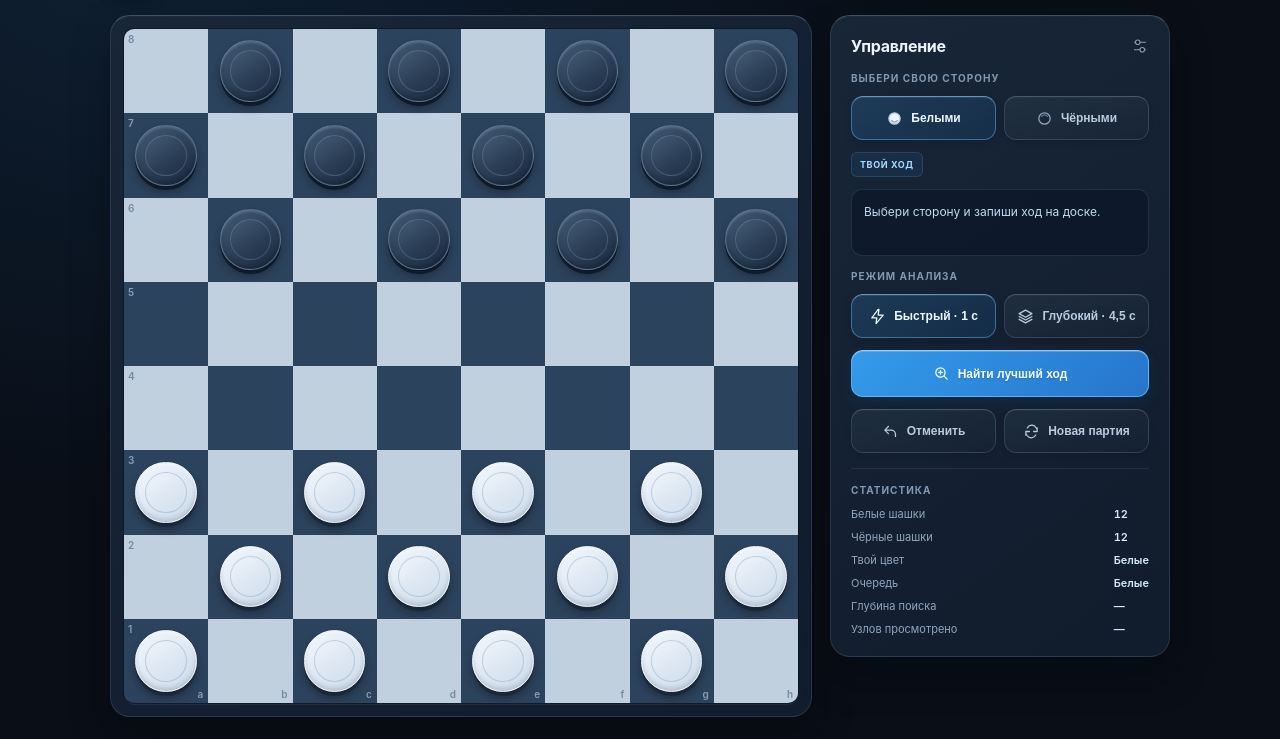
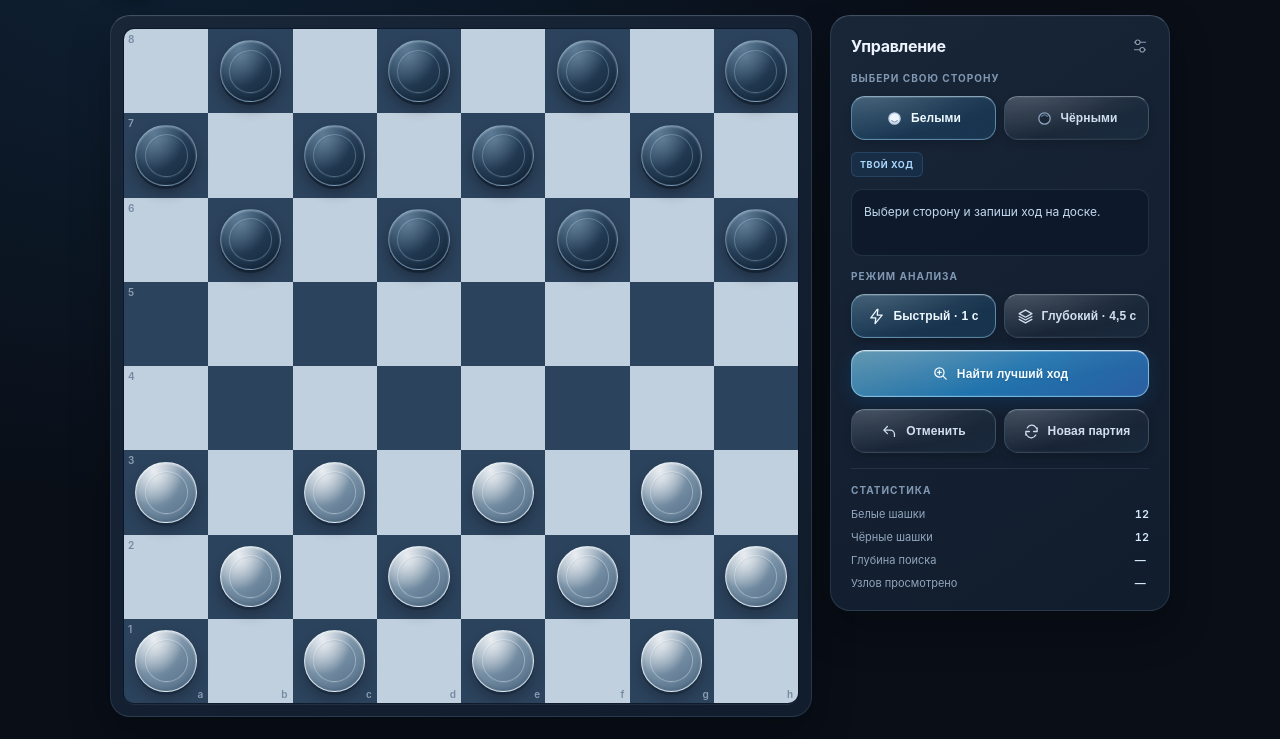
Before and after one commit to mapkee/best-analizator, a plain HTML site: page index.html in a window 1280 px wide. Shown: the part 65-804 px from the top of the page. Drawn offline with Linux system fonts and the light colour scheme.

Commit message:
Give checkers a smoked crystal finish and refine glass buttons

```diff
--- a/index.html
+++ b/index.html
@@ -25,7 +25,7 @@ header{text-align:center;margin:0 0 15px}.logo{font-size:clamp(25px,5vw,40px);fo
 @keyframes breathe{50%{opacity:.35}}
 @media(prefers-reduced-motion:reduce){.status.analyzing:before{animation:none}}
 .choice,.btn{display:flex;align-items:center;justify-content:center;gap:8px}.icon{width:20px;height:20px;flex:0 0 20px}.choice:focus-visible,.btn:focus-visible{outline:2px solid #93c5fd;outline-offset:3px}#fastMode,#deepMode{font-size:12px;padding:11px 6px}
-</style><link rel="stylesheet" href="ui.css?v=5"></head>
+</style><link rel="stylesheet" href="ui.css?v=6"></head>
 <body>
 <header class="compact-header">
  <div class="compact-brand"><img class="app-mark" src="docs/bot-avatar.png" alt="Аватарка бота"><div><h1>На шаг впереди</h1><p>Читы для шашек</p></div></div>
@@ -41,7 +41,7 @@ header{text-align:center;margin:0 0 15px}.logo{font-size:clamp(25px,5vw,40px);fo
   <div class="choices" role="group" aria-label="Время анализа"><button class="choice active" id="fastMode" aria-pressed="true"><svg class="icon" viewBox="0 0 24 24" fill="none" stroke="currentColor" stroke-width="1.8" stroke-linecap="round" stroke-linejoin="round" aria-hidden="true"><path d="m13 2-9 12h7l-1 8 10-12h-7l1-8Z"/></svg>Быстрый · 1 с</button><button class="choice" id="deepMode" aria-pressed="false"><svg class="icon" viewBox="0 0 24 24" fill="none" stroke="currentColor" stroke-width="1.8" stroke-linecap="round" stroke-linejoin="round" aria-hidden="true"><path d="m12 3 9 5-9 5-9-5 9-5ZM3 12l9 5 9-5M3 16l9 5 9-5"/></svg>Глубокий · 4,5 с</button></div>
   <button class="btn primary" id="hintBtn"><svg class="icon" viewBox="0 0 24 24" fill="none" stroke="currentColor" stroke-width="1.8" stroke-linecap="round" stroke-linejoin="round" aria-hidden="true"><circle cx="10.5" cy="10.5" r="6.5"/><path d="m16 16 4 4M8 10.5h5m-2.5-2.5v5"/></svg>Найти лучший ход</button>
   <div class="btnrow"><button class="btn" id="undoBtn"><svg class="icon" viewBox="0 0 24 24" fill="none" stroke="currentColor" stroke-width="1.8" stroke-linecap="round" stroke-linejoin="round" aria-hidden="true"><path d="m9 5-5 5 5 5M4 10h9a6 6 0 0 1 6 6v3"/></svg>Отменить</button><button class="btn" id="newBtn"><svg class="icon" viewBox="0 0 24 24" fill="none" stroke="currentColor" stroke-width="1.8" stroke-linecap="round" stroke-linejoin="round" aria-hidden="true"><path d="M20 7v5h-5M4 17v-5h5M6 7a7 7 0 0 1 12-1l2 3M4 15l2 3a7 7 0 0 0 12-1"/></svg>Новая партия</button></div>
-  <section class="position-stats" aria-label="Статистика позиции"><div class="pt">СТАТИСТИКА</div><div class="stats"><span>Белые шашки</span><b id="wc">12</b><span>Чёрные шашки</span><b id="bc">12</b><span>Твой цвет</span><b id="mySide">Белые</b><span>Очередь</span><b id="whose">Белые</b><span>Глубина поиска</span><b id="depth">—</b><span>Узлов просмотрено</span><b id="nodes">—</b></div>
+  <section class="position-stats" aria-label="Статистика позиции"><div class="pt">СТАТИСТИКА</div><div class="stats"><span>Белые шашки</span><b id="wc">12</b><span>Чёрные шашки</span><b id="bc">12</b><span>Глубина поиска</span><b id="depth">—</b><span>Узлов просмотрено</span><b id="nodes">—</b></div>
   </section>
  </aside>
 </section>
@@ -115,7 +115,7 @@ function drawArrow(){
   }
 }
 function cancelAnalysis(){cancelMoveAnimation();if(worker){worker.terminate();worker=null}thinking=false;requestId++;}
-function updatePanel(){const [w,b]=count();$("wc").textContent=w;$("bc").textContent=b;$("mySide").textContent=myColor===1?"Белые":"Чёрные";$("whose").textContent=turn===1?"Белые":"Чёрные";$("turnLabel").textContent=turn===myColor?"ТВОЙ ХОД":"ХОД СОПЕРНИКА";$("whiteChoice").classList.toggle("active",myColor===1);$("blackChoice").classList.toggle("active",myColor===-1);$("hintBtn").disabled=thinking||animating||turn!==myColor||Boolean(pendingCapture)}
+function updatePanel(){const [w,b]=count();$("wc").textContent=w;$("bc").textContent=b;$("turnLabel").textContent=turn===myColor?"ТВОЙ ХОД":"ХОД СОПЕРНИКА";$("whiteChoice").classList.toggle("active",myColor===1);$("blackChoice").classList.toggle("active",myColor===-1);$("hintBtn").disabled=thinking||animating||turn!==myColor||Boolean(pendingCapture)}
 function finishMove(motion){
   pendingCapture=null;turn=-turn;selected=null;hint=null;render(motion);
   if(turn===myColor)autoHint();else status("Ход записан. Ожидаю ход соперника.");
--- a/ui.css
+++ b/ui.css
@@ -19,3 +19,22 @@ a{color:inherit;text-decoration:none}.compact-header{width:min(100%,1060px);disp
 @media(max-width:350px){.compact-brand h1{font-size:16px}.contact-link{padding:0 8px}.contact-link span{font-size:9px}.app-mark{width:35px;height:35px}}
 @media(prefers-reduced-motion:reduce){.choice,.btn{transition:none;transform:none!important}}
 @media(prefers-reduced-transparency:reduce){.choice,.btn{backdrop-filter:none;-webkit-backdrop-filter:none;background-color:#24364b}}
+
+/* Smoked crystal pieces. Alpha affects the material, not crowns or selection. */
+.piece{border-width:1px;box-shadow:0 3px 0 #07162c42,0 7px 13px #0004,inset 0 1px 2px #ffffffa0,inset 0 -2px 4px #13283e38}
+.white{border-color:#f1faffbf;background:radial-gradient(ellipse at 30% 14%,#ffffffc9,transparent 48%),linear-gradient(145deg,#e7f5ffb3,#c2deef7a 52%,#aacfe74d)}
+.black{border-color:#c0e1ff70;background:radial-gradient(ellipse at 30% 14%,#b6d9f450,transparent 50%),linear-gradient(145deg,#698fab55,#1c354c99 54%,#091a2bba);box-shadow:0 3px 0 #050e1d70,0 7px 13px #0005,inset 0 1px 2px #e4f5ff66,inset 0 -2px 4px #0003}
+.piece:before{inset:14%;border-color:#f0f9ff52;background:radial-gradient(ellipse at 28% 10%,#ffffff33,transparent 65%);box-shadow:0 1px 0 #ffffff15,inset 0 1px 2px #0b23471a}
+.black:before{border-color:#c9e6fc42;background:radial-gradient(ellipse at 28% 10%,#d1ecff1a,transparent 65%)}
+.cell.from .piece{box-shadow:0 3px 0 #07162c42,0 7px 13px #0004,inset 0 1px 2px #ffffffa0,0 0 0 2px #95dbff99}
+
+/* Fine luminous edges, a reflected upper surface, and gentle tactile depth. */
+.choice,.btn{isolation:isolate;overflow:hidden;border-radius:14px;border-color:#c9e7ff2e;border-top-color:#ebf7ff66;border-bottom-color:#a9c5df1c;background:linear-gradient(155deg,#d9efff20,#b4dcff08 52%,#78b7e412);color:#d0dfef;box-shadow:inset 0 1px 0 #ffffff0d,inset 0 -1px 0 #d7edff08,0 3px 8px #0003;letter-spacing:.1px;transition:background .18s,box-shadow .18s,border-color .18s,transform .18s}
+.choice:before,.btn:before{content:"";position:absolute;inset:0;z-index:-1;border-radius:inherit;pointer-events:none;background:radial-gradient(ellipse at 18% 0,#ffffff1c,transparent 68%),linear-gradient(180deg,#ffffff06,transparent 45%)}
+.choice:hover,.btn:not(:disabled):hover{background:linear-gradient(155deg,#dcf1ff2b,#b4dcff0c 52%,#78b7e41b);border-color:#c4e7ff55;box-shadow:inset 0 1px 0 #ffffff24,0 4px 12px #0003}
+.choice.active{color:#edf9ff;border-color:#a2dcff77;border-top-color:#d1efff99;background:linear-gradient(150deg,#62bded44,#2c88ce30 55%,#2875ae38);box-shadow:inset 0 1px 0 #f0fbff24,inset 0 -1px 0 #87d1ff0d,0 3px 9px #0003}
+.btn.primary{background:linear-gradient(150deg,#7cd8ff94,#269debab 52%,#3479cfb8);border-color:#a9e1ff99;border-top-color:#e8faffce;color:#f5fcff;box-shadow:inset 0 1px 0 #ffffff40,inset 0 -1px 0 #92daff16,0 5px 17px #0076d52b;text-shadow:0 1px 2px #124e7d80}
+.btn.primary:not(:disabled):hover{background:linear-gradient(150deg,#91dfffab,#36abf1bd 52%,#3c89dbcc);border-color:#c2ecffb3;box-shadow:inset 0 1px 0 #ffffff50,0 6px 20px #0076d538}
+.btn:disabled{opacity:.38;box-shadow:inset 0 1px 0 #ffffff0a}.choice:active,.btn:not(:disabled):active{transform:scale(.975);box-shadow:inset 0 2px 6px #0002,0 1px 4px #0002}
+@media(prefers-reduced-transparency:reduce){.white{background:linear-gradient(145deg,#eff7ff,#c1d5e7)}.black{background:linear-gradient(145deg,#48637b,#1b2d42)}.choice,.btn{background-color:#24364b}}
+@media(prefers-reduced-motion:reduce){.choice,.btn{transition:none;transform:none!important}}
```
